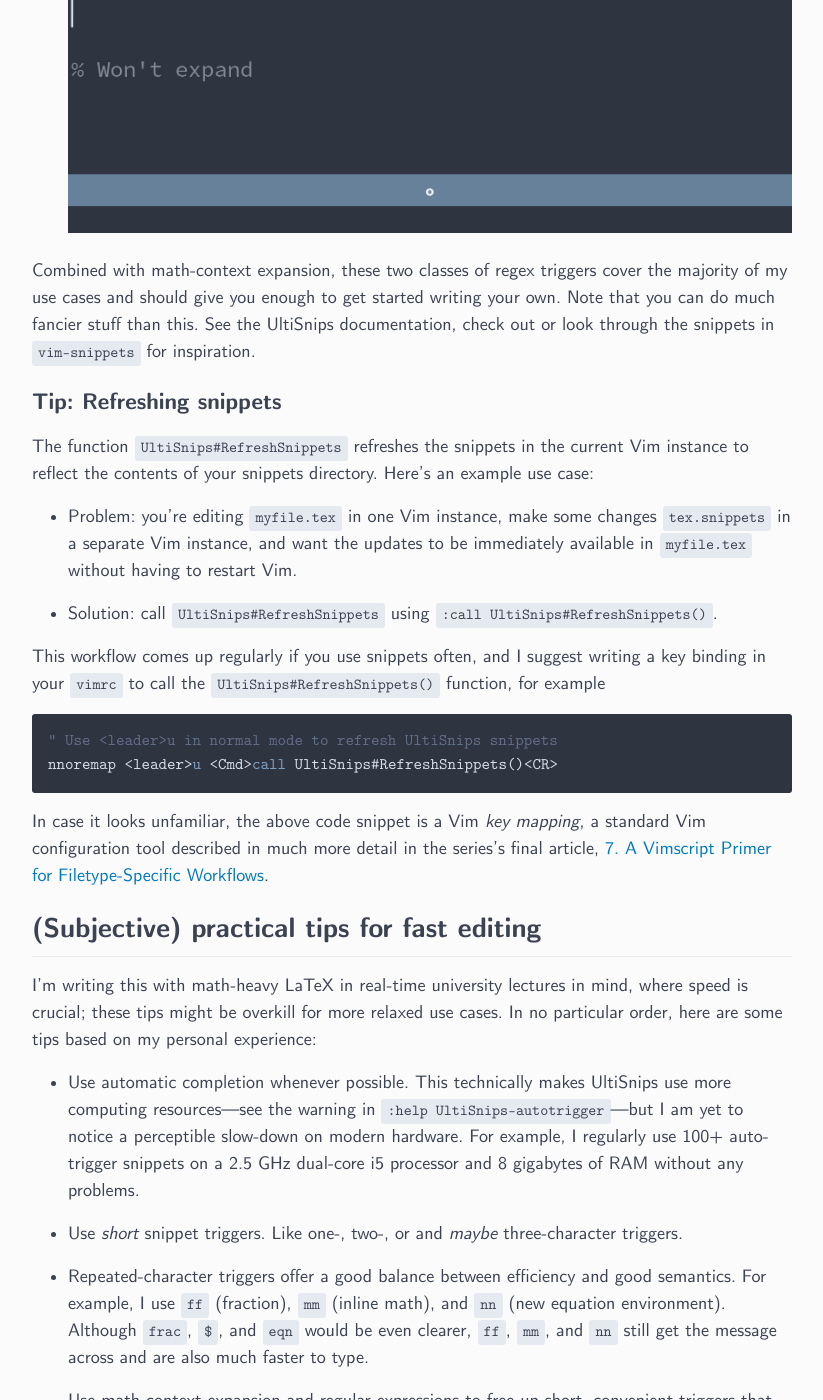
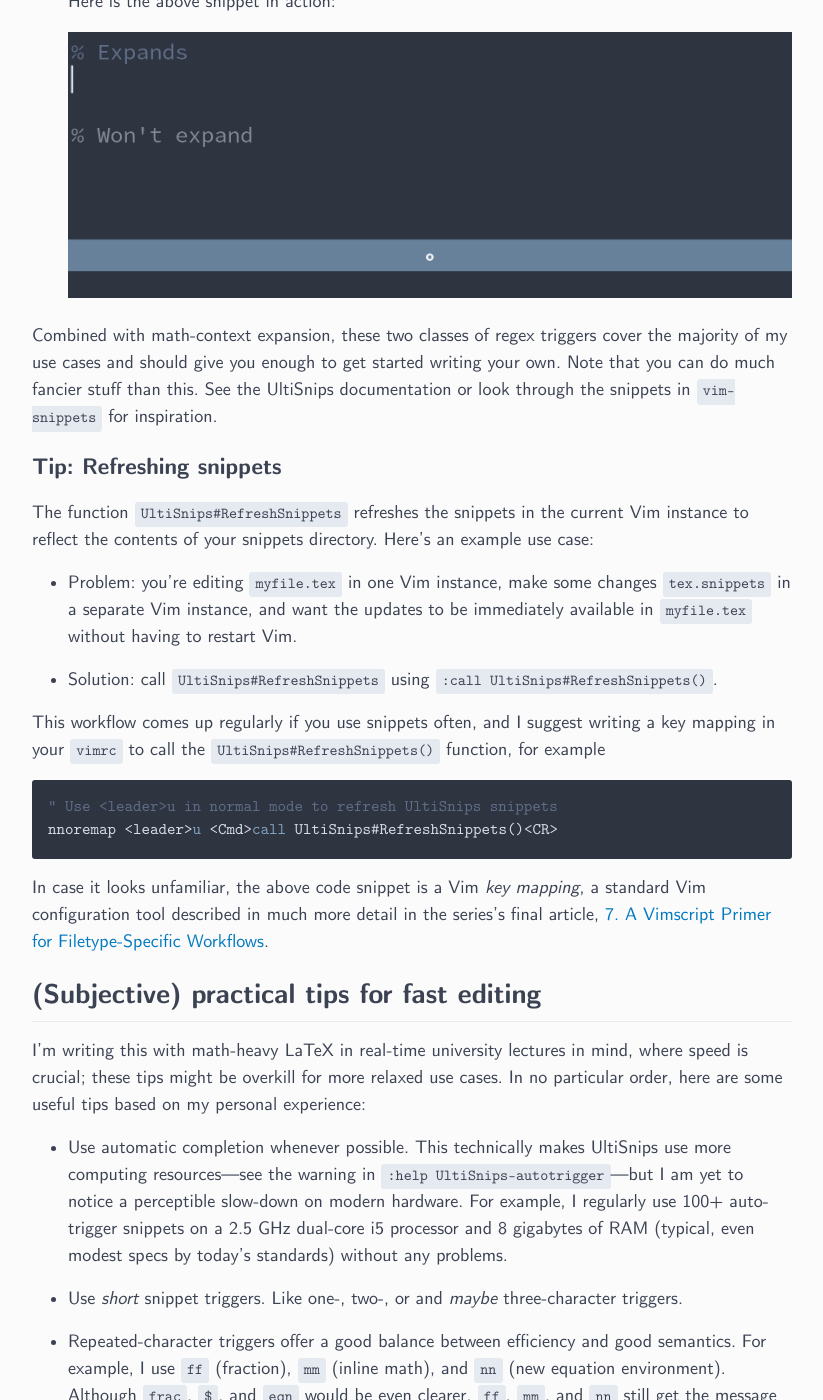
Before and after one commit to ejmastnak/ejmastnak.github.io, a Jekyll site: the page built from tutorials/vim-latex/ultisnips.md, in a window 1280 px wide and 1400 px high, scrolled down 13610 px. Shown: the whole window, without its empty margins (228-1051 px from the left). Built offline with Jekyll 4.4.1, drawn with Linux system fonts in a browser that asks for light colours; some of the changed text lies outside the part shown.

Commit message:
Fix various typos

````diff
--- a/tutorials/vim-latex/ultisnips.md
+++ b/tutorials/vim-latex/ultisnips.md
@@ -436,7 +439,7 @@ Regex tutorials abound on the internet; if you need a place to start, I recommen
 
 Combined with math-context expansion, these two classes of regex triggers cover the majority of my use cases and should give you enough to get started writing your own.
 Note that you can do much fancier stuff than this.
-See the UltiSnips documentation, check out  or look through the snippets in `vim-snippets` for inspiration.
+See the UltiSnips documentation or look through the snippets in `vim-snippets` for inspiration.
 
 ### Tip: Refreshing snippets
 The function `UltiSnips#RefreshSnippets` refreshes the snippets in the current Vim instance to reflect the contents of your snippets directory.
@@ -446,7 +449,7 @@ Here's an example use case:
 
 - Solution: call `UltiSnips#RefreshSnippets` using `:call UltiSnips#RefreshSnippets()`.
 
-This workflow comes up regularly if you use snippets often, and I suggest writing a key binding in your `vimrc` to call the `UltiSnips#RefreshSnippets()` function, for example
+This workflow comes up regularly if you use snippets often, and I suggest writing a key mapping in your `vimrc` to call the `UltiSnips#RefreshSnippets()` function, for example
 
 ```vim
 " Use <leader>u in normal mode to refresh UltiSnips snippets
@@ -456,11 +459,11 @@ In case it looks unfamiliar, the above code snippet is a Vim *key mapping*, a st
 
 ## (Subjective) practical tips for fast editing
 I'm writing this with math-heavy LaTeX in real-time university lectures in mind, where speed is crucial; these tips might be overkill for more relaxed use cases.
-In no particular order, here are some tips based on my personal experience:
+In no particular order, here are some useful tips based on my personal experience:
 
 - Use automatic completion whenever possible.
   This technically makes UltiSnips use more computing resources---see the warning in `:help UltiSnips-autotrigger`---but I am yet to notice a perceptible slow-down on modern hardware.
-  For example, I regularly use 100+ auto-trigger snippets on a 2.5 GHz dual-core i5 processor and 8 gigabytes of RAM without any problems.
+  For example, I regularly use 100+ auto-trigger snippets on a 2.5 GHz dual-core i5 processor and 8 gigabytes of RAM (typical, even modest specs by today's standards) without any problems.
 
 - Use *short* snippet triggers.
   Like one-, two-, or and *maybe* three-character triggers.
@@ -487,7 +490,11 @@ In no particular order, here are some tips based on my personal experience:
      This `df` snippet makes typing differentials a breeze, with correct spacing, upright font, and all that.
      Happily, in this case using `df` for a differential also makes semantic sense.
 
-     As a side note, using a `\diff` command also makes redefinition of the differential symbols very easy---for example to adapt an article for submission to a journal that uses italic instead of upright differentials, one could just replace `\operatorname{d}\!` with `\,d` in the command definition instead of rummaging through LaTeX source code changing individual differentials.
+     You can see the `\diff` snippet playing a minor supporting role as the differential in this variation of the fundamental theorem of calculus:
+
+     <image src="/assets/images/vim-latex/show-off/calc.gif" alt="Example use of a differential in the fundamental theorem of calculus" />
+
+     As a side note, using a `\diff` command also makes redefinition of the differential symbol very easy---for example to adapt an article for submission to a journal that uses italic instead of upright differentials, one could just replace `\operatorname{d}\!` with `\,d` in the command definition instead of rummaging through LaTeX source code changing individual differentials.
 
   2. I use the following snippet for upright text in subscripts---the trigger makes no semantic sense, but I got used to it and love it.
 
````
Also changed, not shown: other parts of tutorials/vim-latex/ultisnips.md (+11 -8 lines).
